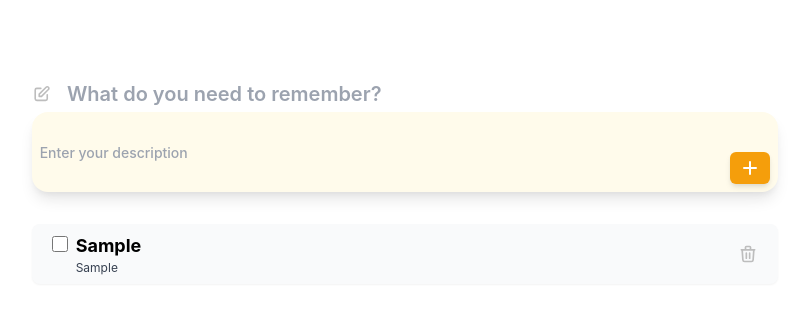
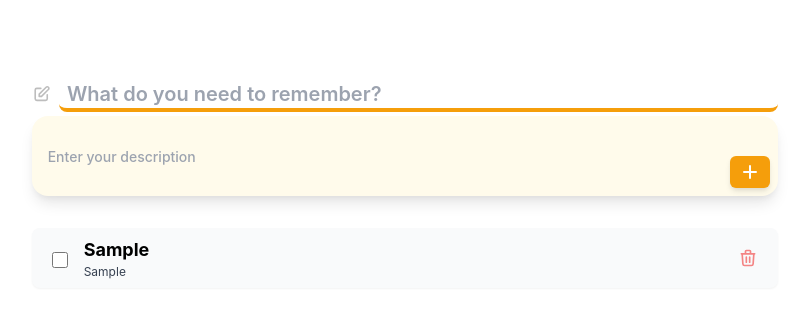
Before and after one commit to BraianMG/formik-todo, a React (Create React App) app: page / in a window 1280 px wide. Both pictures are taken after typing "Sample", "Sample" into the empty fields and a click on the button 985 px from the left and 168 px from the top of the page. Shown: the top 318 px of the page, without its empty margins (235-1044 px from the left). Built offline with nearby package versions, Linux system fonts and the light colour scheme.

Commit message:
ligeros ajustes de estilos

```diff
--- a/src/components/AddTodoBar.tsx
+++ b/src/components/AddTodoBar.tsx
@@ -54,7 +54,7 @@ const AddTodoBar: React.FC<Props> = ({ addTodo }) => {
               name="title"
               type="text"
               placeholder="What do you need to remember?"
-              className="w-full font-semibold outline-none text-xl px-2 rounded-lg"
+              className="w-full font-semibold outline-none text-xl px-2 rounded-lg border-solid border-b-4 border-yellow-500"
             />
             <ErrorMessage
               name="title"
@@ -69,7 +69,7 @@ const AddTodoBar: React.FC<Props> = ({ addTodo }) => {
             name="description"
             type="textarea"
             placeholder="Enter your description"
-            className="bg-yellow-50 rounded-2xl p-2 w-full h-20 outline-none text-sm text-gray-700 font-medium shadow-lg"
+            className="bg-yellow-50 rounded-2xl px-4 py-2 w-full h-20 outline-none text-sm text-gray-700 font-medium shadow-lg"
           />
           <button
             type="submit"
--- a/src/components/TodoItem.tsx
+++ b/src/components/TodoItem.tsx
@@ -34,12 +34,12 @@ const TodoItem: React.FC<Props> = ({
         completed ? "opacity-60" : "opacity-100",
       ].join(" ")}
     >
-      <div className="flex cursor-pointer">
+      <div className="flex items-center cursor-pointer">
         <input
           type="checkbox"
           checked={completed}
           onChange={() => toggleTodoStatus(id)}
-          className="h-4 w-4 cursor-pointer mr-2 mt-1"
+          className="h-4 w-4 cursor-pointer mr-4 mt-1"
         />
         <div>
           <h3
@@ -67,7 +67,7 @@ const TodoItem: React.FC<Props> = ({
         className="h-5 w-5 my-auto cursor-pointer transition duration-200 hover:scale-110"
         fill="none"
         viewBox="0 0 24 24"
-        stroke="#BDBDBD"
+        stroke="#F48484"
         onClick={() => removeTodo(id)}
       >
         <path
```
